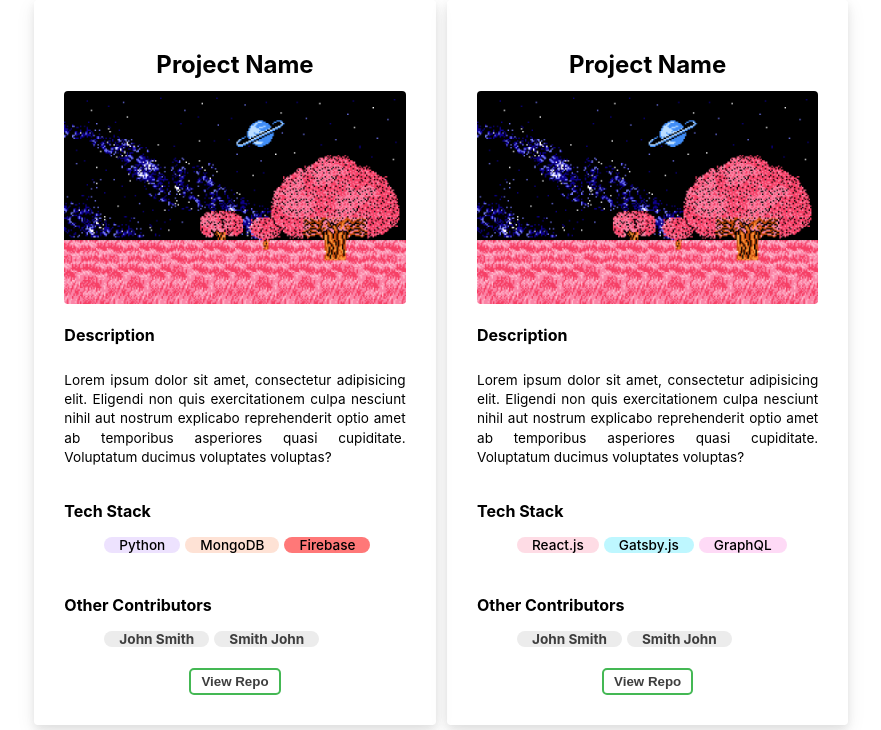
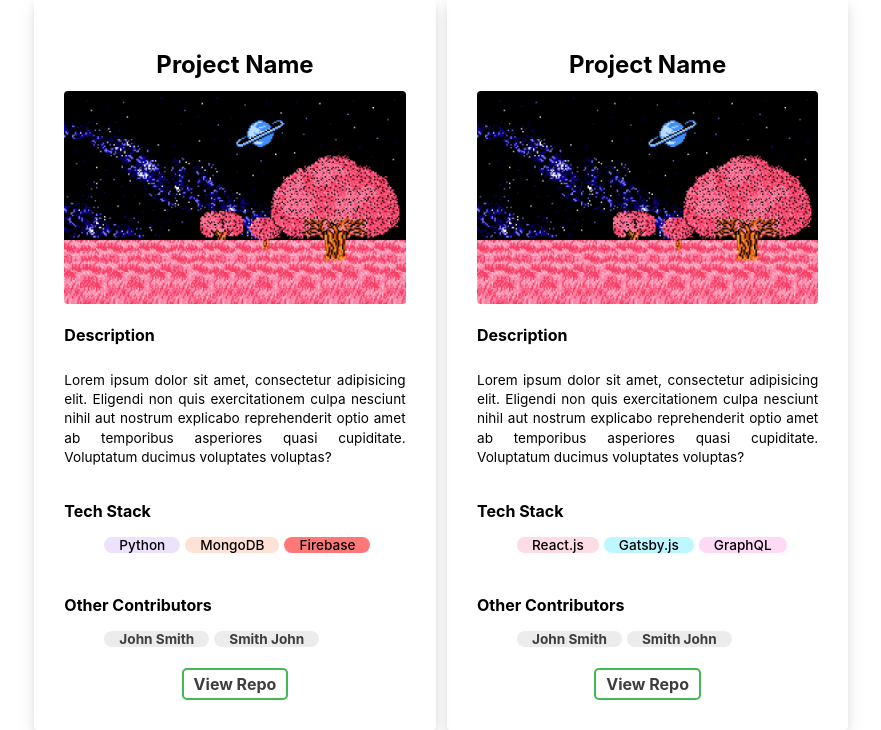
Before and after one commit to theshevon/book-of-shevon-v2, a Gatsby site in the folder App/: page /code in a window 1280 px wide. Shown: the part 75-805 px from the top of the page, without its empty margins (193-1074 px from the left). Built offline with nearby package versions, Linux system fonts and the light colour scheme; Gatsby itself is replaced by a stand-in of ours.

Commit message:
Improve accesibility for repo link

```diff
--- a/App/src/components/CodeRepo.js
+++ b/App/src/components/CodeRepo.js
@@ -97,15 +97,14 @@ const CodeRepo = (props) => {
 
             { contributors }
 
-            <button
+
+            <a
+                href= { link }
+                target="_blank"
+                rel="noopener noreferrer"
                 className="repo-btn">
-                <a
-                    href= { link }
-                    target="_blank"
-                    rel="noopener noreferrer">
-                    View Repo
-                </a>
-            </button>
+                View Repo
+            </a>
 
         </div>
     )
--- a/App/src/stylesheets/code-repo.css
+++ b/App/src/stylesheets/code-repo.css
@@ -72,6 +72,10 @@
     font-weight: 500;
     text-align: center;
     margin-bottom: 0.5rem;
+}
+
+.capsule:hover{
+    cursor: default;
 }
 
 .reactjs{
@@ -165,10 +169,7 @@
     border-radius: 5px;
     padding: 4px 10px;
     transition: 400ms;
-}
-
-.repo-btn a{
-    color: white;
+    color: #3e3e3e;
     font-weight: bold;
     text-decoration: none;
     transition: 400ms;
@@ -176,9 +177,6 @@
 
 .repo-btn:hover{
     background-color: rgb(68, 184, 84);
-}
-
-.repo-btn:hover a{
     color: white;
 }
 
```
